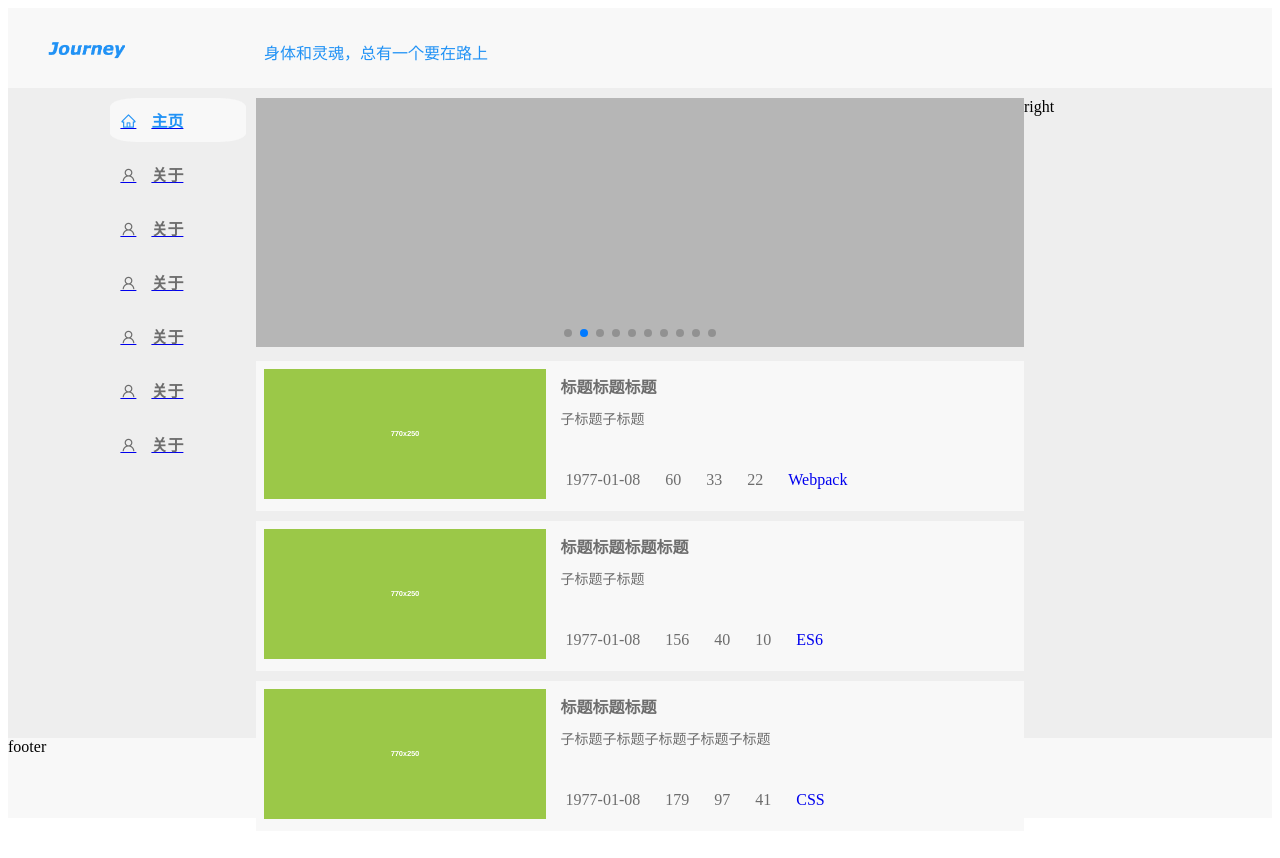
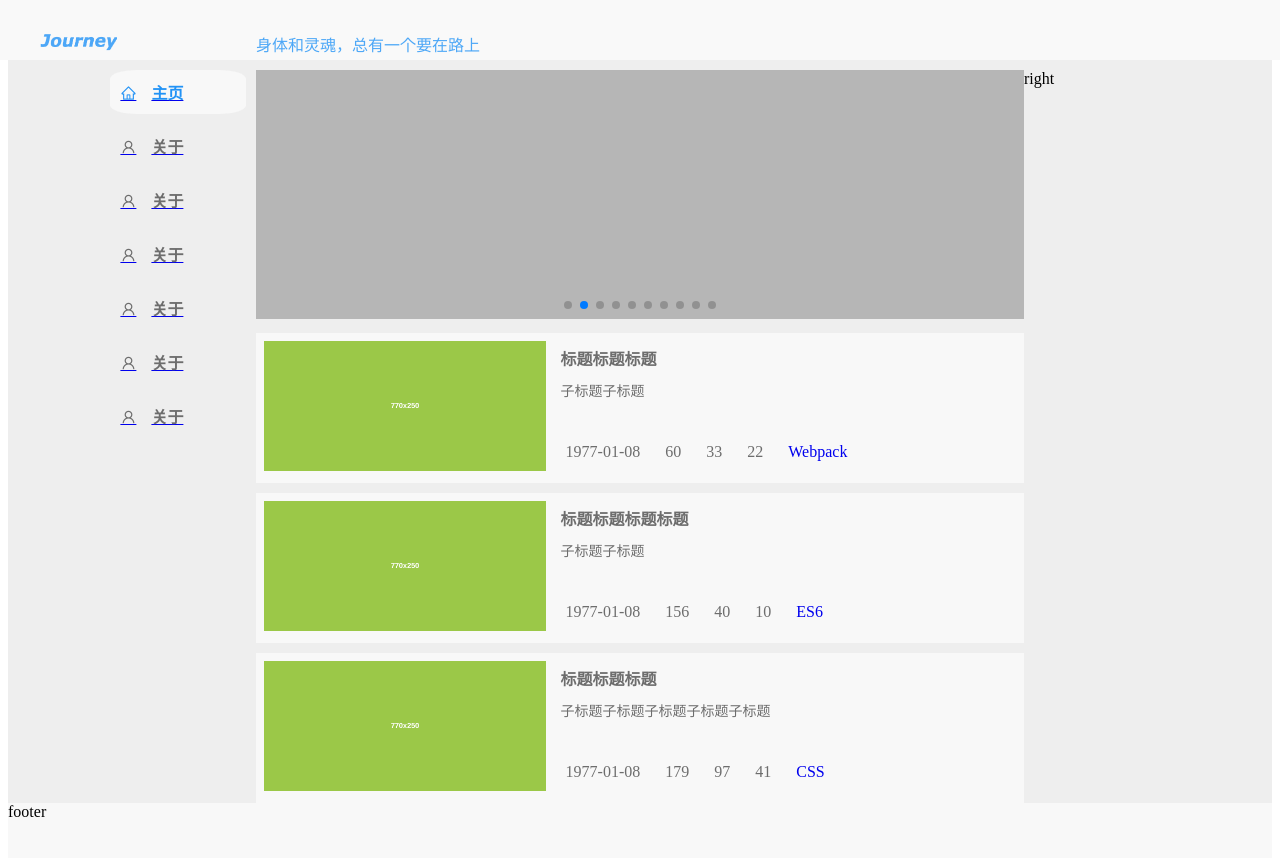
Before and after one commit to LiShuxue/journey-client, a Vue app: page / in a window 1280 px wide. Shown: the top 858 px of the page. Before the commit the page ends 831 px from the top, so only its background shows below. Built offline with nearby package versions, Linux system fonts and the light colour scheme; the HTML template or start-up script is replaced by a standard one.

Commit message:
让header固定在页面最上方

```diff
--- a/src/App.vue
+++ b/src/App.vue
@@ -42,8 +42,8 @@ export default {
 .content{
   display: flex;
   flex-direction: row;
-  height: 80vh;
   padding-top: 10px;
+  margin-top: 60px;
 }
 
 .footer{
--- a/src/components/header.vue
+++ b/src/components/header.vue
@@ -7,10 +7,15 @@
 
 <style scoped>
 .header{
-  position: relative;
+  position: fixed;
+  top: 0;
+  left: 0;
   box-sizing: border-box;
-  height: 10vh;
+  width: 100%;
+  height: 60px;
   background-color: #F8F8F8;
+  z-index: 10;
+  opacity: 0.8;
 }
 .logo{
   position: absolute;
```
